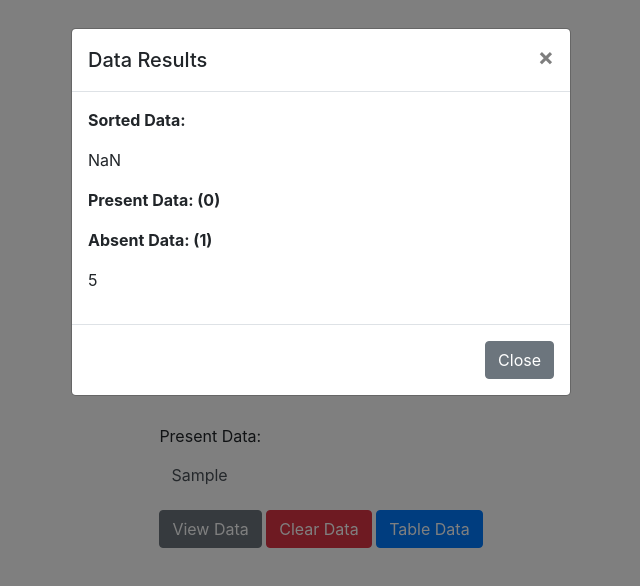
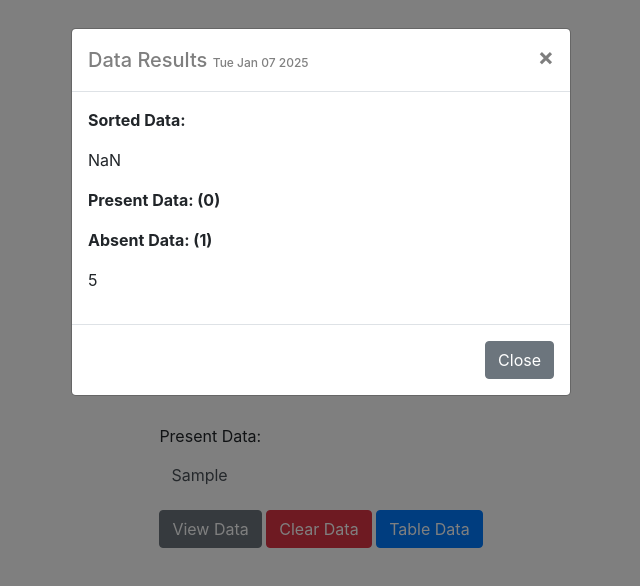
Before and after one commit to Othi-Raja/simple, a plain HTML site: page index.html in a window 1280 px wide. Both pictures are taken after typing "5", "5", "Sample" into the empty fields and a click on the button "View Data". Shown: the whole page, without its empty margins (319-959 px from the left). Drawn offline with nearby package versions, Linux system fonts and the light colour scheme.

Commit message:
date added

```diff
--- a/index.html
+++ b/index.html
@@ -19,6 +19,10 @@
         }
         input[type=number] {
             -moz-appearance: textfield;
+        }
+        #dateandtime{
+            font-size: 12px;
+            color: grey;
         }
     </style>
 </head>
@@ -88,7 +92,7 @@
         <div class="modal-dialog" role="document">
             <div class="modal-content">
                 <div class="modal-header">
-                    <h5 class="modal-title" id="dataModalLabel">Data Results</h5>
+                    <h5 class="modal-title text-black-50" id="dataModalLabel">Data Results  <span id="dateandtime"></span></h5>
                     <button type="button" class="close border-0" data-dismiss="modal" aria-label="Close">
                         <span aria-hidden="true">&times;</span>
                     </button>
@@ -180,7 +184,7 @@
             let snumber = parseInt(document.getElementById('snumber').value);
             let Enumber = parseInt(document.getElementById('Enumber').value);
             let presentDataInput = document.getElementById('presentData').value;
-            let presentData = presentDataInput.split(',').map(item => parseInt(item.trim()));
+            let presentData = presentDataInput.split(' ').map(item => parseInt(item.trim()));
             let sortedData = presentData.slice().sort((a, b) => a - b);
             let NewPresentData = [];
             let absent = [];
@@ -192,9 +196,10 @@
                     absent.push(data);
                 }
             }
+            const dateandtime = new Date().toDateString(new Date)
             // Display data in modal
             document.getElementById('sortedData').textContent =  sortedData.join(', ');
-            // document.getElementById('sortedDataCount').textContent =`(${ sortedData.length || 0})`;
+            document.getElementById('dateandtime').textContent = dateandtime ;
             document.getElementById('presentDataCount').textContent = NewPresentData.length|| 0;
             document.getElementById('presentDataModal').textContent = NewPresentData.join(', ');
             document.getElementById('absentData').textContent = absent.join(', ');
```
